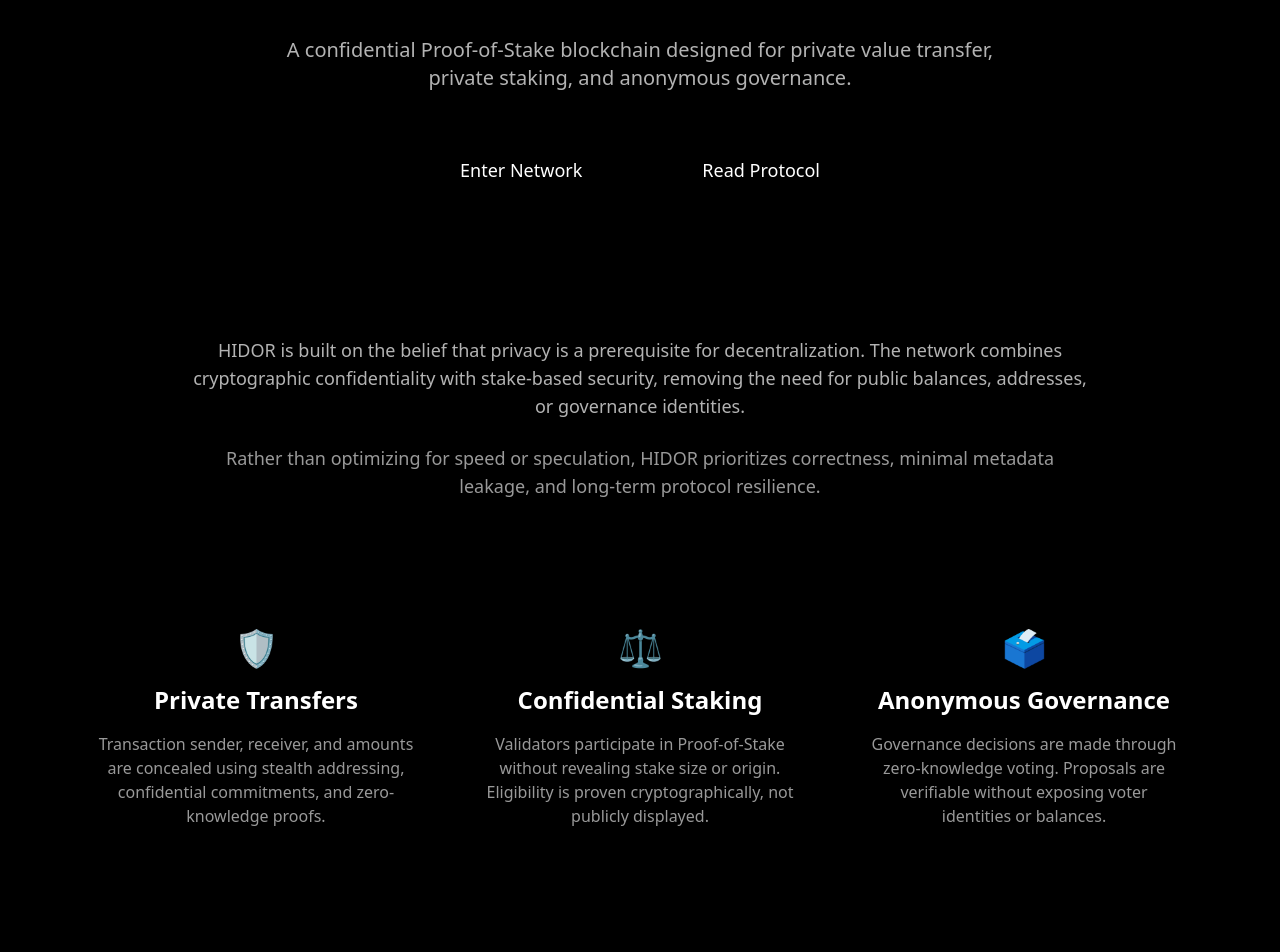
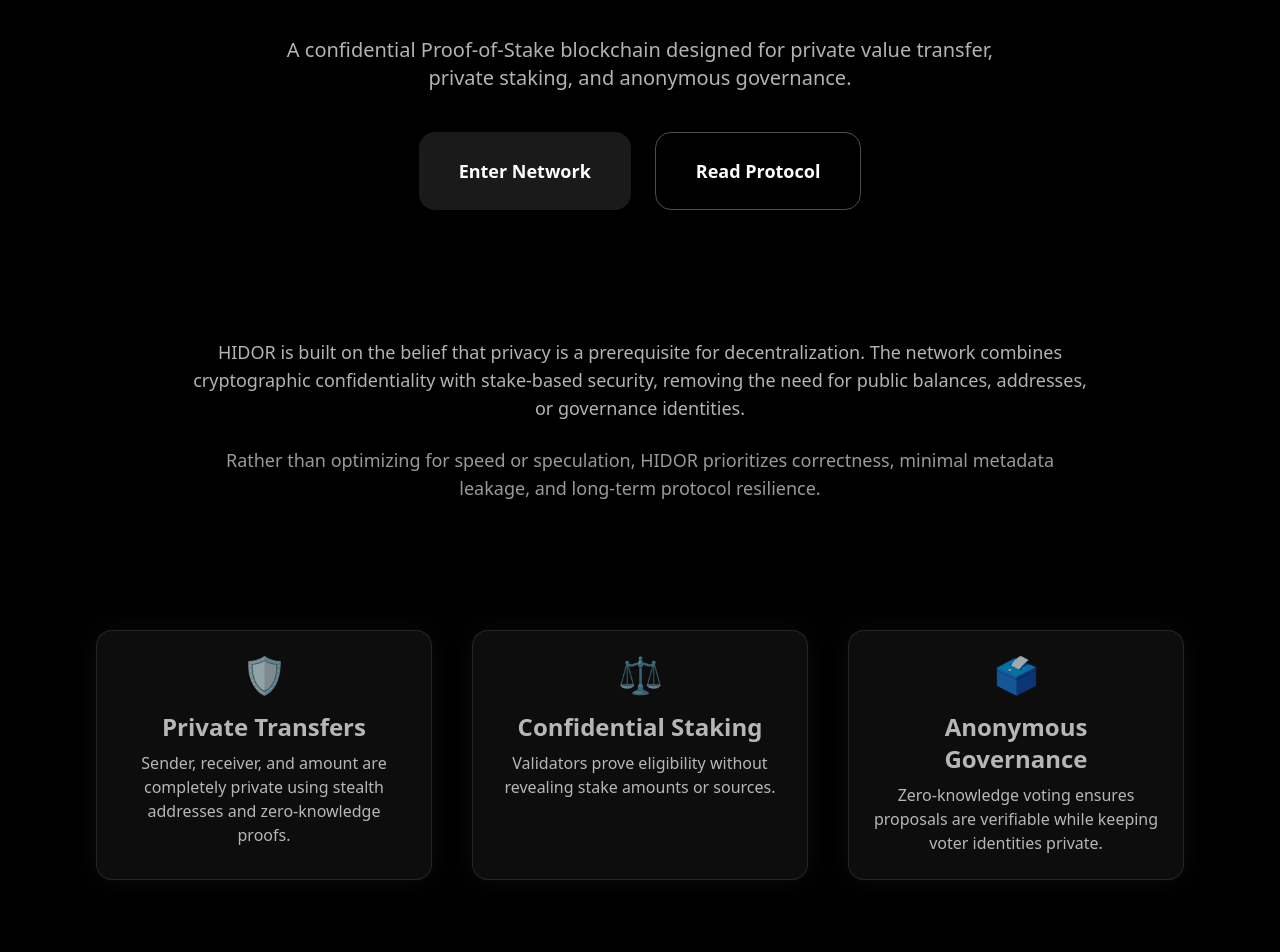
Before and after one commit to OctaverseGames/hidor-website, a Next.js app: page / in a window 1280 px wide. Shown: the part 180-1132 px from the top of the page. Built offline with nearby package versions, Linux system fonts and the light colour scheme.

Commit message:
Full HIDOR site with card style and glowing edges

```diff
--- a/app/docs/page.tsx
+++ b/app/docs/page.tsx
@@ -4,28 +4,18 @@ export default function Docs() {
   return (
     <div className="min-h-screen bg-black text-white px-6 py-20 flex justify-center">
       <div className="max-w-3xl space-y-12">
-        <section>
-          <h1 className="text-4xl font-semibold mb-4">
-            HIDOR Protocol
-          </h1>
-          <p className="text-white/70 leading-relaxed">
-            HIDOR is a confidential Proof-of-Stake blockchain designed
-            for private value transfer, private staking, and anonymous
-            governance.
-          </p>
-        </section>
-
-        <section>
-          <h2 className="text-2xl font-semibold mb-3">
-            Design Goals
-          </h2>
-          <ul className="list-disc list-inside text-white/70 space-y-2">
-            <li>Strong privacy</li>
-            <li>Private Proof-of-Stake</li>
-            <li>Anonymous governance</li>
-            <li>Minimal metadata leakage</li>
-          </ul>
-        </section>
+        <h1 className="text-4xl font-semibold mb-4">HIDOR Protocol</h1>
+        <p className="text-white/70 leading-relaxed">
+          HIDOR is a confidential Proof-of-Stake blockchain designed to enable private value transfer, private staking, and anonymous governance. The protocol combines a UTXO-based ledger model with zero-knowledge proofs to conceal transaction graph data while maintaining verifiable consensus.
+        </p>
+        <h2 className="text-2xl font-semibold mb-3">Design Goals</h2>
+        <ul className="list-disc list-inside text-white/70 space-y-2">
+          <li>Strong sender, receiver, and amount privacy</li>
+          <li>Proof-of-Stake without public balances</li>
+          <li>Unlinkable staking and validator participation</li>
+          <li>Cryptographically enforceable slashing</li>
+          <li>Minimal on-chain metadata leakage</li>
+        </ul>
       </div>
     </div>
   )
--- a/app/page.tsx
+++ b/app/page.tsx
@@ -2,6 +2,7 @@
 
 import { motion } from "framer-motion"
 import { Button } from "@/components/ui/button"
+import { Card, CardContent } from "@/components/ui/card"
 
 export default function Home() {
   return (
@@ -24,23 +25,14 @@ export default function Home() {
           transition={{ delay: 0.4, duration: 1 }}
           className="text-xl text-white/70 max-w-3xl"
         >
-          A confidential Proof-of-Stake blockchain designed for private value
-          transfer, private staking, and anonymous governance.
+          A confidential Proof-of-Stake blockchain designed for private value transfer, private staking, and anonymous governance.
         </motion.p>
 
         <div className="flex gap-6">
-          <Button
-            className="px-12 py-6 text-lg rounded-2xl"
-            onClick={() => (window.location.href = "/portal")}
-          >
+          <Button onClick={() => (window.location.href = "/portal")}>
             Enter Network
           </Button>
-
-          <Button
-            variant="outline"
-            className="px-12 py-6 text-lg rounded-2xl"
-            onClick={() => (window.location.href = "/docs")}
-          >
+          <Button variant="outline" onClick={() => (window.location.href = "/docs")}>
             Read Protocol
           </Button>
         </div>
@@ -49,96 +41,63 @@ export default function Home() {
       {/* INTRO */}
       <section className="max-w-4xl mx-auto text-center space-y-6">
         <p className="text-lg text-white/70">
-          HIDOR is built on the belief that privacy is a prerequisite for
-          decentralization. The network combines cryptographic confidentiality
-          with stake-based security, removing the need for public balances,
-          addresses, or governance identities.
+          HIDOR is built on the belief that privacy is a prerequisite for decentralization. The network combines cryptographic confidentiality with stake-based security, removing the need for public balances, addresses, or governance identities.
         </p>
-
         <p className="text-lg text-white/60">
-          Rather than optimizing for speed or speculation, HIDOR prioritizes
-          correctness, minimal metadata leakage, and long-term protocol
-          resilience.
+          Rather than optimizing for speed or speculation, HIDOR prioritizes correctness, minimal metadata leakage, and long-term protocol resilience.
         </p>
       </section>
 
-      {/* FEATURES */}
-      <section className="grid grid-cols-1 md:grid-cols-3 gap-16 text-center">
-        <motion.div
-          initial={{ opacity: 0, y: 20 }}
-          whileInView={{ opacity: 1, y: 0 }}
-          transition={{ duration: 0.8 }}
-          viewport={{ once: true }}
-          className="space-y-4"
-        >
-          <div className="text-4xl">🛡️</div>
-          <h2 className="text-2xl font-semibold">Private Transfers</h2>
-          <p className="text-white/60">
-            Transaction sender, receiver, and amounts are concealed using stealth
-            addressing, confidential commitments, and zero-knowledge proofs.
-          </p>
-        </motion.div>
+      {/* FEATURE CARDS */}
+      <section className="grid grid-cols-1 md:grid-cols-3 gap-10 text-center mt-16">
+        <Card>
+          <CardContent>
+            <div className="text-4xl mb-4">🛡️</div>
+            <h2 className="text-2xl font-semibold mb-2">Private Transfers</h2>
+            <p>
+              Sender, receiver, and amount are completely private using stealth addresses and zero-knowledge proofs.
+            </p>
+          </CardContent>
+        </Card>
 
-        <motion.div
-          initial={{ opacity: 0, y: 20 }}
-          whileInView={{ opacity: 1, y: 0 }}
-          transition={{ delay: 0.2, duration: 0.8 }}
-          viewport={{ once: true }}
-          className="space-y-4"
-        >
-          <div className="text-4xl">⚖️</div>
-          <h2 className="text-2xl font-semibold">Confidential Staking</h2>
-          <p className="text-white/60">
-            Validators participate in Proof-of-Stake without revealing stake
-            size or origin. Eligibility is proven cryptographically, not
-            publicly displayed.
-          </p>
-        </motion.div>
+        <Card>
+          <CardContent>
+            <div className="text-4xl mb-4">⚖️</div>
+            <h2 className="text-2xl font-semibold mb-2">Confidential Staking</h2>
+            <p>
+              Validators prove eligibility without revealing stake amounts or sources.
+            </p>
+          </CardContent>
+        </Card>
 
-        <motion.div
-          initial={{ opacity: 0, y: 20 }}
-          whileInView={{ opacity: 1, y: 0 }}
-          transition={{ delay: 0.4, duration: 0.8 }}
-          viewport={{ once: true }}
-          className="space-y-4"
-        >
-          <div className="text-4xl">🗳️</div>
-          <h2 className="text-2xl font-semibold">Anonymous Governance</h2>
-          <p className="text-white/60">
-            Governance decisions are made through zero-knowledge voting.
-            Proposals are verifiable without exposing voter identities or
-            balances.
-          </p>
-        </motion.div>
+        <Card>
+          <CardContent>
+            <div className="text-4xl mb-4">🗳️</div>
+            <h2 className="text-2xl font-semibold mb-2">Anonymous Governance</h2>
+            <p>
+              Zero-knowledge voting ensures proposals are verifiable while keeping voter identities private.
+            </p>
+          </CardContent>
+        </Card>
       </section>
 
       {/* ARCHITECTURE */}
       <section className="max-w-4xl mx-auto space-y-6 text-center">
         <h2 className="text-4xl font-semibold">Protocol Architecture</h2>
-
         <p className="text-white/70">
-          HIDOR uses a UTXO-based ledger model with mandatory output regeneration.
-          All values exist in shielded form, eliminating balance correlation and
-          address reuse.
+          HIDOR uses a UTXO-based ledger model with mandatory output regeneration. All values exist in shielded form, eliminating balance correlation and address reuse.
         </p>
-
         <p className="text-white/60">
-          Consensus replaces transparent stake disclosure with zero-knowledge
-          eligibility proofs, ensuring security without sacrificing privacy.
+          Consensus replaces transparent stake disclosure with zero-knowledge eligibility proofs, ensuring security without sacrificing privacy.
         </p>
       </section>
 
       {/* CTA */}
       <section className="text-center space-y-8">
         <p className="text-white/60 text-lg">
-          HIDOR is under active research and development. Specifications may
-          evolve as cryptographic assumptions are formally validated.
+          HIDOR is under active research and development. Specifications may evolve as cryptographic assumptions are formally validated.
         </p>
-
-        <Button
-          className="px-14 py-7 text-lg rounded-2xl"
-          onClick={() => (window.location.href = "/docs")}
-        >
+        <Button onClick={() => (window.location.href = "/docs")}>
           Explore Full Specification
         </Button>
       </section>
@@ -146,11 +105,8 @@ export default function Home() {
       {/* FOOTER */}
       <footer className="pt-20 border-t border-white/10 text-center text-white/40 text-sm">
         <p>© 2025 HIDOR Protocol</p>
-        <p className="mt-2">
-          Confidential Proof-of-Stake · Research-Driven · Privacy-First
-        </p>
+        <p className="mt-2">Confidential Proof-of-Stake · Research-Driven · Privacy-First</p>
       </footer>
-
     </div>
   )
 }
--- a/app/portal/page.tsx
+++ b/app/portal/page.tsx
@@ -13,36 +13,21 @@ export default function Portal() {
         transition={{ duration: 0.8 }}
         className="max-w-3xl space-y-10 text-center"
       >
-        <h1 className="text-5xl font-bold tracking-wide">
-          Welcome to HIDOR
-        </h1>
-
+        <h1 className="text-5xl font-bold tracking-wide">Welcome to HIDOR</h1>
         <p className="text-white/60 leading-relaxed">
-          HIDOR is a research-first confidential Proof-of-Stake network.
-          Learn about the protocol before interacting with the client.
+          HIDOR is a research-first confidential Proof-of-Stake network. Learn about the protocol, cryptography, and staking mechanisms before interacting with the client.
         </p>
-
         <div className="flex justify-center gap-6">
-          <Button
-            className="px-8 py-6 text-lg rounded-2xl"
-            onClick={() => (window.location.href = "/docs")}
-          >
+          <Button onClick={() => (window.location.href = "/docs")}>
             Read Full Protocol
           </Button>
-
-          <Button
-            variant="outline"
-            className="px-8 py-6 text-lg rounded-2xl"
-            disabled
-          >
+          <Button variant="outline" disabled>
             Launch Wallet (Experimental)
           </Button>
         </div>
-
-        <Card className="bg-white/5 border-white/10 max-w-xl mx-auto rounded-2xl shadow-2xl">
-          <CardContent className="p-6 text-sm text-white/70">
-            Wallet functionality will be available once the experimental
-            client is ready.
+        <Card>
+          <CardContent>
+            This portal is a quiet gateway to HIDOR’s protocol research. Wallet functionality will be available once the experimental client is ready for use.
           </CardContent>
         </Card>
       </motion.div>
--- a/components/ui/button.tsx
+++ b/components/ui/button.tsx
@@ -1,3 +1,12 @@
-export function Button({ children, ...props }: any) {
-  return <button {...props}>{children}</button>
+export function Button({ children, className = "", variant, ...props }: any) {
+  const base = "rounded-2xl px-10 py-6 text-lg font-semibold transition-all duration-300"
+  const style = variant === "outline"
+    ? "border border-white/30 hover:bg-white/5"
+    : "bg-white/10 hover:bg-white/20"
+
+  return (
+    <button className={`${base} ${style} ${className}`} {...props}>
+      {children}
+    </button>
+  )
 }
--- a/components/ui/card.tsx
+++ b/components/ui/card.tsx
@@ -1,7 +1,14 @@
-export function Card({ children, ...props }: any) {
-  return <div {...props}>{children}</div>
+export function Card({ children, className = "", ...props }: any) {
+  return (
+    <div
+      className={`bg-white/5 border border-white/10 rounded-2xl shadow-[0_0_30px_rgba(255,255,255,0.05)] hover:shadow-[0_0_40px_rgba(255,255,255,0.25)] transition-all duration-300 backdrop-blur-md p-6 ${className}`}
+      {...props}
+    >
+      {children}
+    </div>
+  )
 }
 
-export function CardContent({ children, ...props }: any) {
-  return <div {...props}>{children}</div>
+export function CardContent({ children, className = "", ...props }: any) {
+  return <div className={`text-white/70 ${className}`} {...props}>{children}</div>
 }
```
